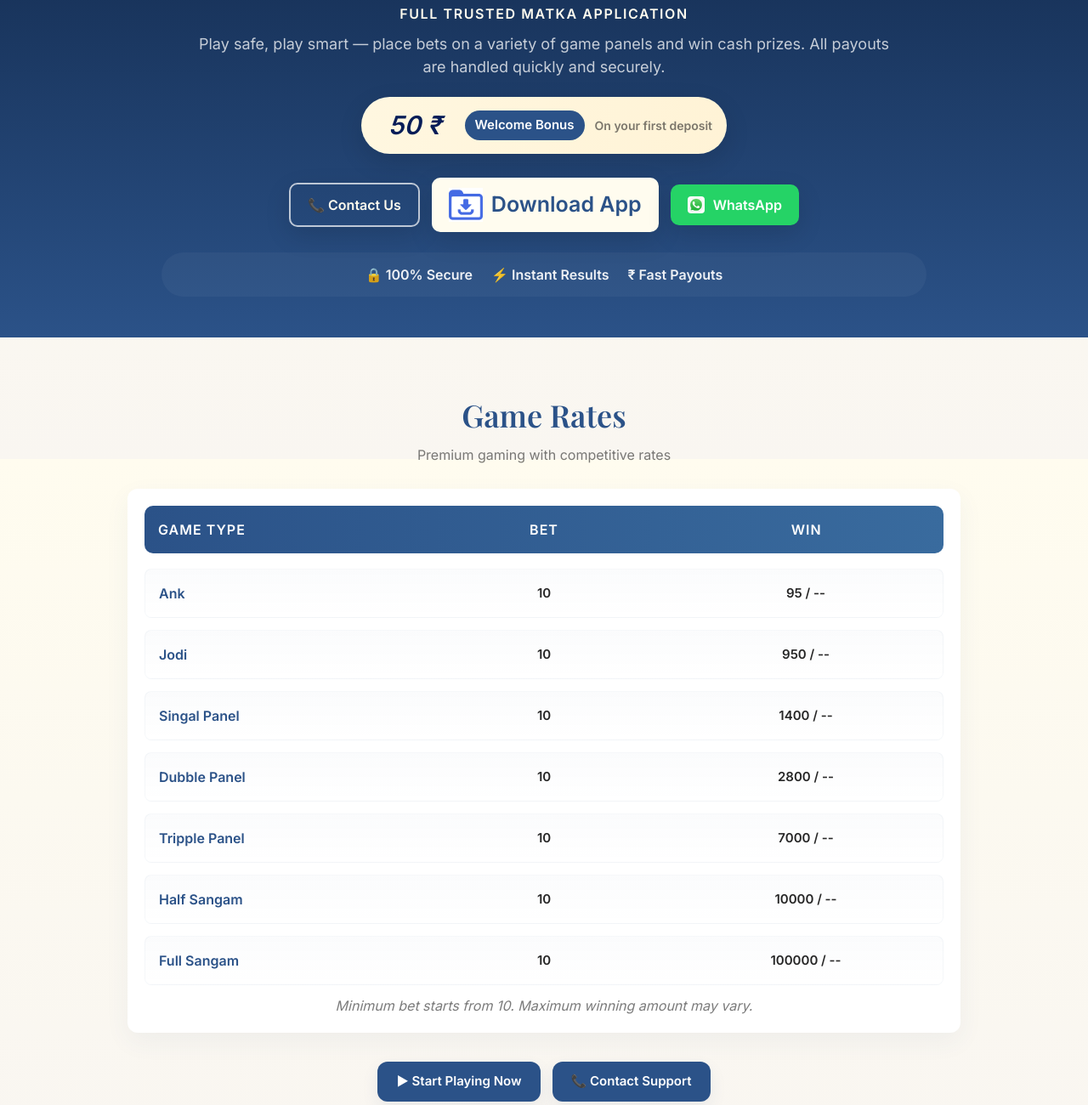
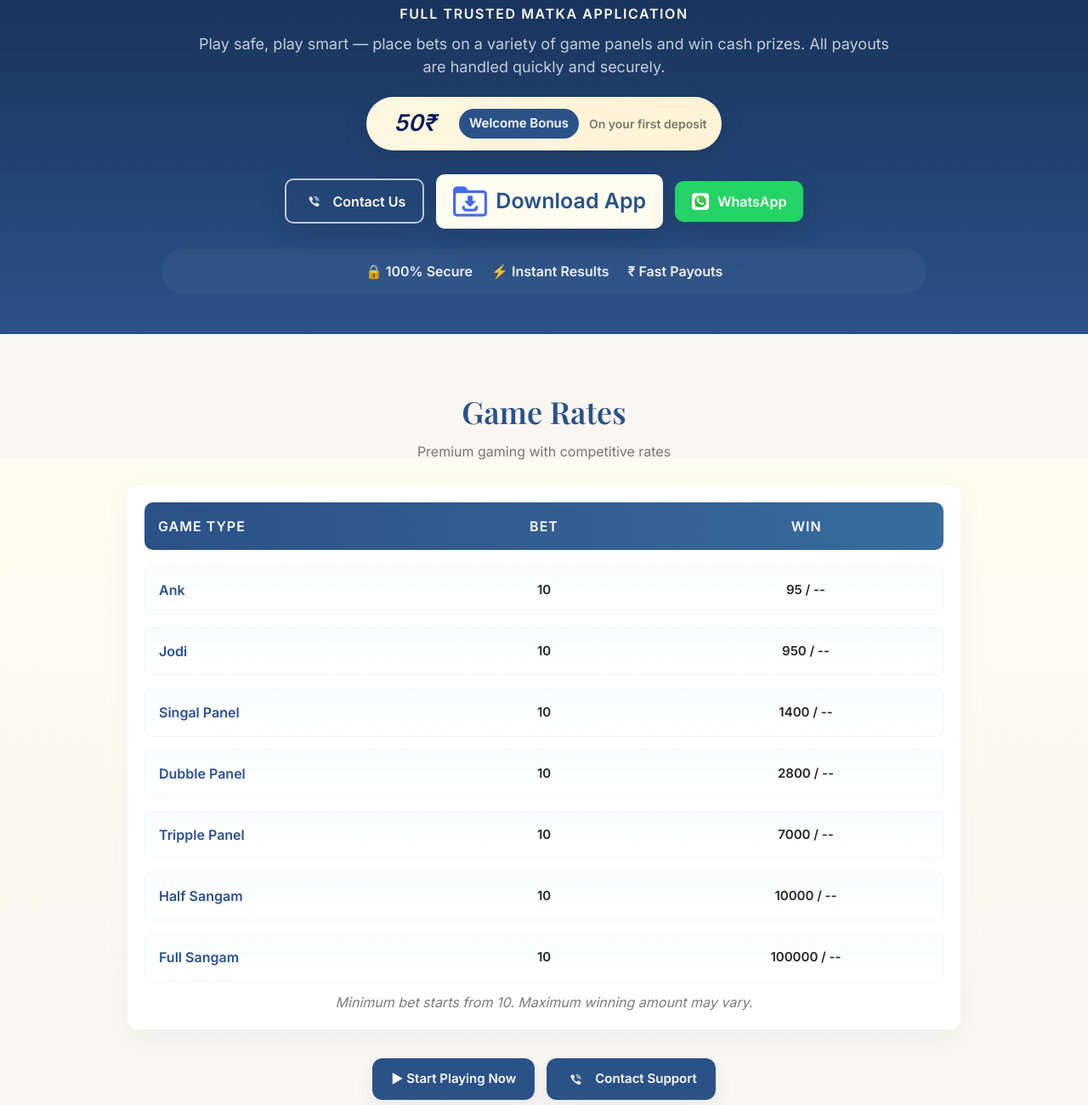
Before and after one commit to AnuragGupta181/matka, a plain HTML site: page index.html in a window 1280 px wide. Shown: the part 260-1560 px from the top of the page at 85% size. Drawn offline with nearby package versions, Linux system fonts and the light colour scheme.

Commit message:
bugs fixed

```diff
--- a/index.html
+++ b/index.html
@@ -31,7 +31,7 @@
 
       <div>
         <div class="bonus-pill">
-          <div style="font-size:30px; font-style:italic; padding-left: 15px; padding-right: 15px; color:rgb(7, 29, 88)">50 ₹</div>
+          <div style="font-size:27px; font-style:italic; padding-left: 15px; padding-right: 15px; color:rgb(7, 29, 88)">50₹</div>
           <div class="amount">Welcome Bonus</div>
           <div class="muted" style="font-size:14px">On your first deposit</div>
         </div>
@@ -41,7 +41,7 @@
         <!-- download buttons use data attrs and JS will set final href depending on device -->
 
 
-        <a class="btn secondary" href="#contact">📞 Contact Us</a>
+        <a class="btn secondary" href="#contact"><img src="contac.png" alt="contact" width="25" height="25">  Contact Us</a>
 
         <a class="btn download-btn"style="font-size:25px;" data-local="./sky_matka.apk" id="hero-download"><img src="download.png" alt="download" width="40" height="40">        Download App</a>
 
@@ -122,7 +122,7 @@
       <div class="big-cta">
         <!-- these two also become download triggers (Start Playing -> same download behaviour) -->
         <a class="btn download-btn" data-local="./matka.apk" data-remote="https://skymatka.online/redirect-play-store" id="rates-download">▶ Start Playing Now</a>
-        <a class="btn secondary" href="#contact">📞 Contact Support</a>
+        <a class="btn secondary" href="#contact"><img src="contac.png" alt="contact" width="25" height="25"> Contact Support</a>
       </div>
     </div>
   </section>
@@ -156,11 +156,11 @@
 
       <div class="cta-row">
 
-        <a class="btn secondary" href="#contact">📞 Contact Us</a>
+        <a class="btn secondary" href="#contact"><img src="contac.png" alt="contact" width="20" height="20"> Contact Us</a>
 
         <a class="btn download-btn" style="font-size:25px;"  data-local="./matka.apk" data-remote="https://skymatka.online/redirect-play-store"><img src="images-removebg-preview.png" alt="Download" width="40" height="40">Download Now</a>
 
-        <a class="btn ghost whatsapp" href="https://wa.me/9376462470"><img src="./what.png" alt="WhatsApp" width="20" height="20" aria-hidden="true" style="border-radius:4px"> WhatsApp</a>
+        <a class="btn ghost whatsapp" href="https://wa.me/9376462470"><img src="./what.png" alt="WhatsApp" width="30" height="30" aria-hidden="true" style="border-radius:4px"> WhatsApp</a>
       </div>
     </div>
   </section>
```
Also changed, not shown: contac.png (added).
